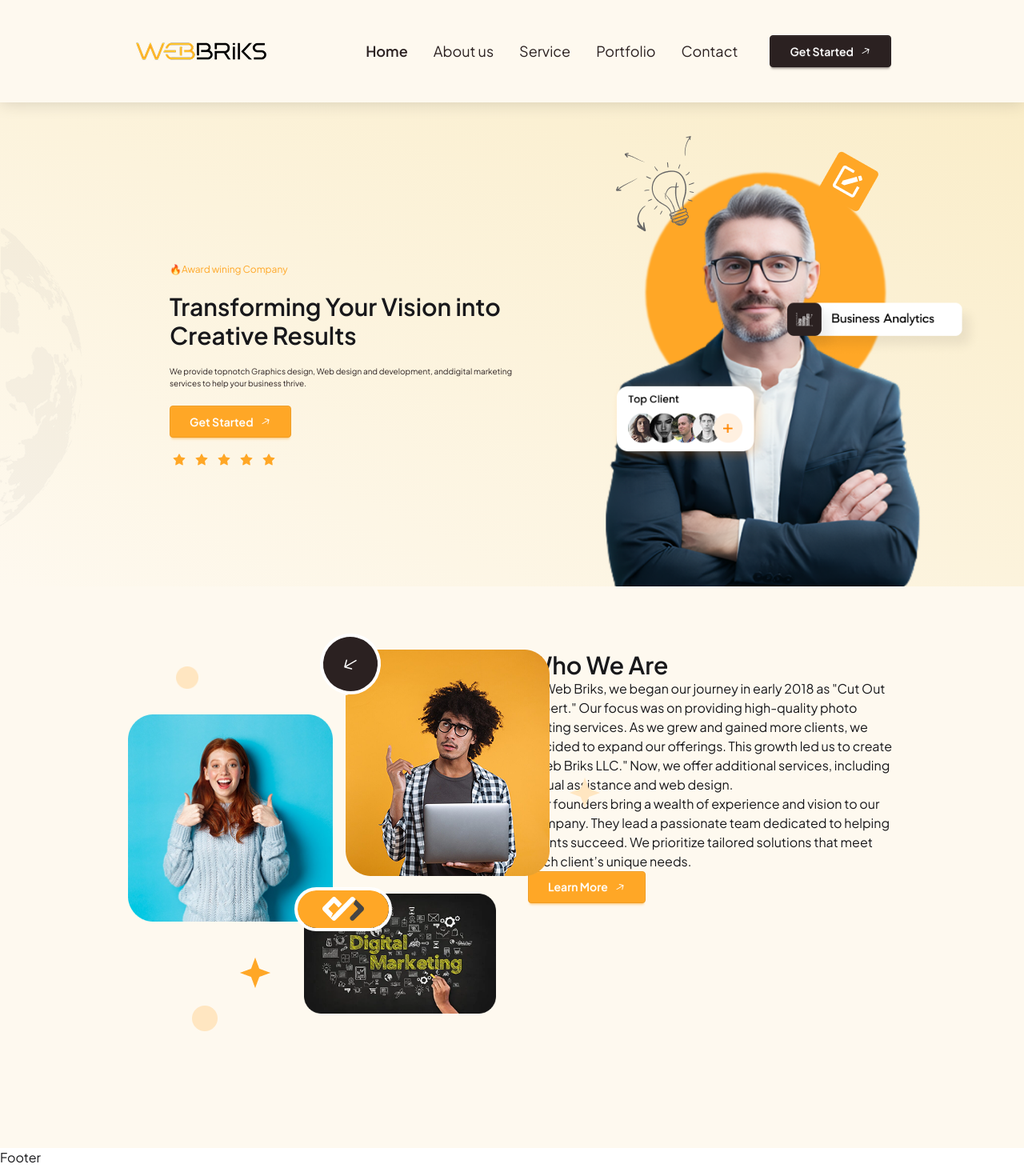
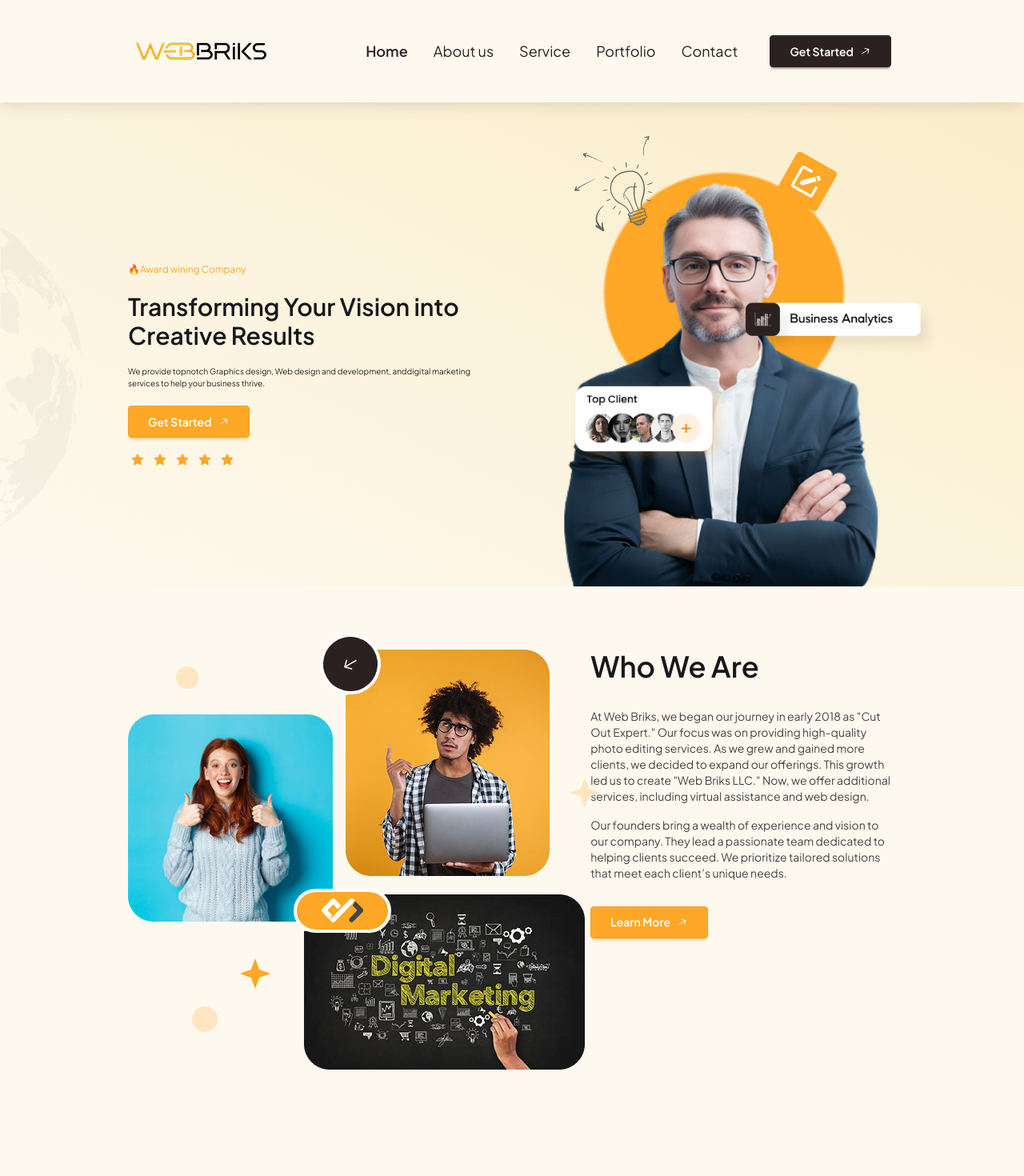
Before and after one commit to 1Inzamam/Digital-agency, a React (Vite) app: page / in a window 1280 px wide. Shown: the top 1470 px of the page at 80% size. Built offline with nearby package versions, Linux system fonts and the light colour scheme.

Commit message:
fixed map position in banner and the text contents position in about section

```diff
--- a/src/Components/About/WhoWeAre.jsx
+++ b/src/Components/About/WhoWeAre.jsx
@@ -10,9 +10,9 @@ import logo from "../../assets/image/logos_dailydev-icon.png";
 
 const WhoWeAre = () => {
   return (
-    <div className="bg-[#FEF9EF] py-20">
-      <div className="w-9/12 mx-auto flex flex-col lg:flex-row gap-10">
-        <div className="w-[48%] relative">
+    <div className="bg-[#FEF9EF] py-20 ">
+      <div className=" w-9/12 mx-auto flex flex-col lg:flex-row gap-30  ">
+        <div className="w-[48%] relative ">
           {/* girl and ellipse */}
           <div className="">
             <img
@@ -31,7 +31,7 @@ const WhoWeAre = () => {
             <img className="absolute top-40 left-70" src={star2} alt="" />
           </div>
           {/*rectangle and logo */}
-          <div className="absolute z-11 top-74 left-52 max-w-36 flex  items-center justify-center">
+          <div className="relative z-11 -top-61 left-49 max-w-36 flex  items-center justify-center">
             <img
               className="relative border-4 rounded-full border-white"
               src={rectangle}
@@ -40,27 +40,31 @@ const WhoWeAre = () => {
             <img className="absolute " src={logo} alt="" />
           </div>
           {/* star and digital marketing */}
-          <div className="absolute top-76 left-55">
+          <div className="relative -top-73 left-55">
             <img className="absolute -left-20 top-20" src={star} alt="" />
             <img className="absolute -left-35 top-35" src={ellipse} alt="" />
             <img className="relative" src={digitalMarketing} alt="" />
           </div>
         </div>
-        <div className="w-[48%]">
-          <h2 className="text-3xl font-semibold">Who We Are</h2>
+        {/* text content */}
+        <div className="w-[40%] space-y-8  ">
+          <h2 className="text-4xl font-semibold">Who We Are</h2>
+          <div className="space-y-4 font-normal text-sm text-neutral">
             <p>
               At Web Briks, we began our journey in early 2018 as "Cut Out
               Expert." Our focus was on providing high-quality photo editing
               services. As we grew and gained more clients, we decided to expand
-            our offerings. This growth led us to create "Web Briks LLC." Now, we
-            offer additional services, including virtual assistance and web
+              our offerings. This growth led us to create "Web Briks LLC." Now,
+              we offer additional services, including virtual assistance and web
               design.
             </p>
             <p>
-            Our founders bring a wealth of experience and vision to our company.
-            They lead a passionate team dedicated to helping clients succeed. We
-            prioritize tailored solutions that meet each client’s unique needs.
+              Our founders bring a wealth of experience and vision to our
+              company. They lead a passionate team dedicated to helping clients
+              succeed. We prioritize tailored solutions that meet each client’s
+              unique needs.
             </p>
+          </div>
           <button className="btn btn-secondary py-3 px-6 text-white flex items-center gap-2">
             Learn More <GoArrowRight className="rotate-[-30deg]" />
           </button>
--- a/src/Components/Banner/Banner.jsx
+++ b/src/Components/Banner/Banner.jsx
@@ -7,8 +7,8 @@ import topClient from "../../assets/image/top-client.png";
 import map from "../../assets/image/transparent-half-map.png";
 const Banner = () => {
   return (
-    <div className="flex items-center  bg-linear-to-tr from-[#FEF9EF] to-[#faedc9] pt-18 overflow-hidden">
-      <img className="w-1/5 md:w-auto" src={map} alt="" />
+    <div className="flex relative items-center  bg-linear-to-tr from-[#FEF9EF] to-[#faedc9] pt-18 overflow-hidden">
+      <img className="absolute" src={map} alt="" />
       <div className=" relative w-9/12 mx-auto flex flex-col-reverse lg:flex-row justify-between items-center gap-5 md:gap-25">
         <div className="md:w-[48%] space-y-5">
           <p className="text-secondary text-xs">🔥Award wining Company</p>
```
Lines whose indentation alone changed are shown as unchanged.
